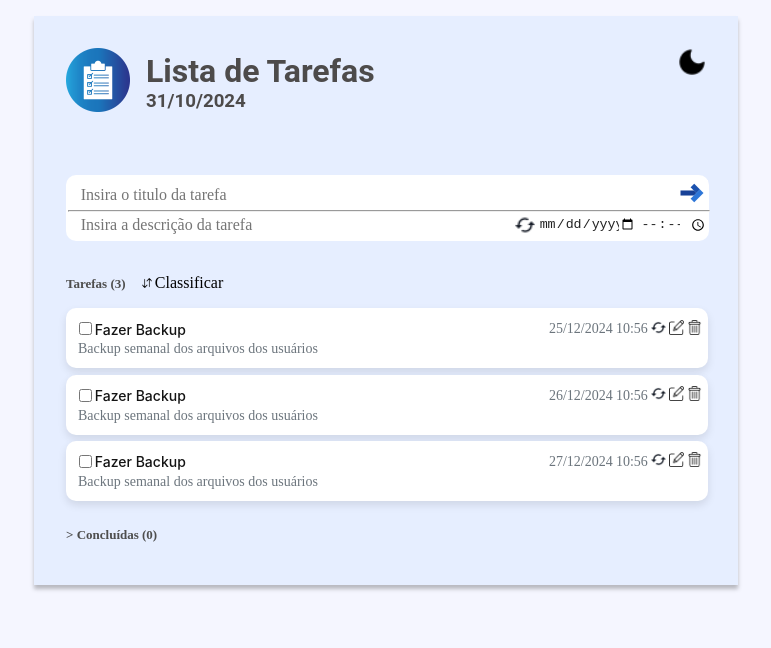
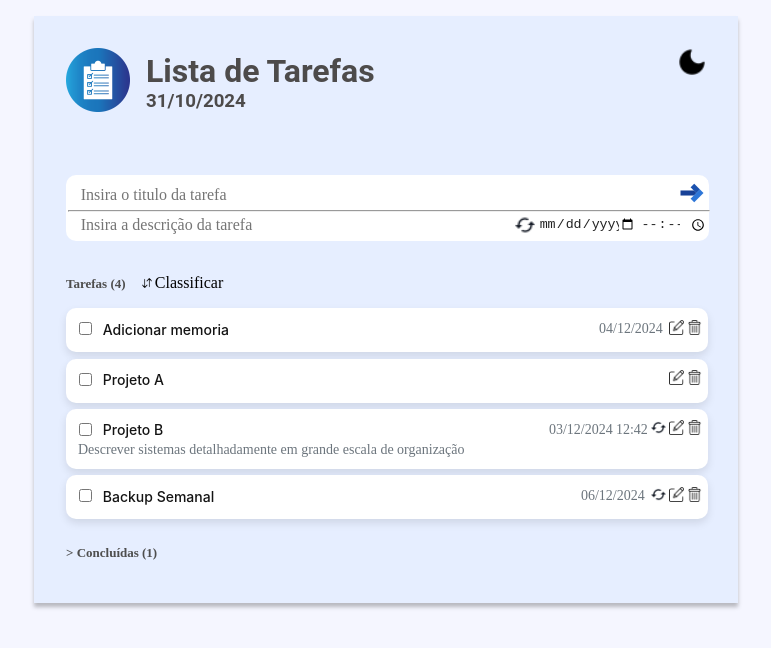
Before and after one commit to mariana-js/project-todo, an Angular app in the folder todo/: page /todo in a window 1280 px wide. Shown: the top 648 px of the page, without its empty margins (254-1025 px from the left). Built offline with nearby package versions, Linux system fonts and the light colour scheme; data requests are answered from the project's data file.

Commit message:
Some changes css

```diff
--- a/todo/db.json
+++ b/todo/db.json
@@ -1,31 +1,49 @@
 {
   "taks": [
     {
-      "id": "0551c6e9-f555-44ae-9ed5-cb2591607ddc",
-      "title": "Fazer Backup",
-      "description": "Backup semanal dos arquivos dos usuários",
-      "date": "2024-12-25",
-      "time": "10:56",
+      "id": "0660b912-5dd6-4092-bf6e-4153ab31b490",
+      "title": "Adicionar memoria",
+      "description": "",
+      "date": "2024-12-04",
+      "time": null,
       "status": false,
-      "repeat": "diariamente"
+      "repeat": ""
     },
     {
-      "id": "7b016549-0ab5-42e0-9b94-90d0872cd0fa",
-      "title": "Fazer Backup",
-      "description": "Backup semanal dos arquivos dos usuários",
-      "date": "2024-12-26",
-      "time": "10:56",
+      "id": "31128f4d-b1e3-4188-a11d-d356576ad490",
+      "title": "Projeto A",
+      "description": "",
+      "date": null,
+      "time": null,
       "status": false,
-      "repeat": "diariamente"
+      "repeat": ""
     },
     {
-      "id": "4062e3a3-4a62-4f43-87f9-615a1d50fa48",
-      "title": "Fazer Backup",
-      "description": "Backup semanal dos arquivos dos usuários",
-      "date": "2024-12-27",
-      "time": "10:56",
+      "id": "7911ffde-5d3d-411a-9be6-45462526db4c",
+      "title": "Projeto B",
+      "description": "Descrever sistemas detalhadamente em grande escala de organização",
+      "date": "2024-12-03",
+      "time": "12:42",
       "status": false,
-      "repeat": "diariamente"
+      "repeat": "mensalmente"
+    },
+    {
+      "id": "669accd1-5577-4c95-ac4f-8f389142247d",
+      "title": "Projeto C",
+      "description": "",
+      "date": "2024-12-10",
+      "time": null,
+      "status": true,
+      "repeat": ""
+    },
+    {
+      "id": "31e8e33c-349b-4e77-82e4-4f92e425b266",
+      "title": "Backup Semanal",
+      "description": "",
+      "date": "2024-12-06",
+      "time": null,
+      "status": false,
+      "repeat": "semanalmente"
     }
   ]
 }
--- a/todo/src/todo/todo.component.css
+++ b/todo/src/todo/todo.component.css
@@ -39,7 +39,12 @@
   height: 0.7rem;
   cursor: pointer;
 }
-
+.remove {
+  margin: -4px 0px;
+  padding: 0px;
+  display: flex;
+  justify-content: flex-end;
+}
 .remove button {
   color: #bd0303;
   font-size: 13px;
@@ -48,7 +53,6 @@
   display: grid;
   justify-items: center;
   border-radius: 14px;
-  margin-top: 0.6rem;
   cursor: pointer;
   border: none;
 }
@@ -322,23 +326,13 @@ h4 {
   font-size: 14px;
   color: #141414;
   text-align: left;
-
+  padding-left: 0.5rem;
   white-space: nowrap;
 
   overflow: hidden;
   text-overflow: clip;
-  /* border: 1px solid #000000; */
 }
 
-/* Célula de descrição ocupando toda a linha */
-/* input[type="checkbox"] {
-  color: #000000;
-  width: 25px;
-  height: 25px;
-  clip-path: circle(46% at 50% 50%);
-
-
-} */
 .task-description {
   flex: 1 0 100%;
   color: #6c757d;
--- a/todo/src/todo/todo.component.html
+++ b/todo/src/todo/todo.component.html
@@ -22,7 +22,7 @@
     <div class="principal">
       <div style="height: 19px;">
 
-        <div class="clear" *ngIf="this.taskSelected === true || select === true">
+        <div class="clear" *ngIf="(this.taskSelected === true || select === true) && newTask.title !== ''">
           <span class="repitition">{{newTask.repeat || repitition}}</span>
           <img (click)="clear(); select = false" src="assets/x.png" alt="">
         </div>
@@ -30,7 +30,8 @@
       <div class="container-add-alt-task">
 
         <div class="title-task-first-line">
-          <input (click)="select = true" class="title-task" type="text" [(ngModel)]="newTask.title" placeholder="Insira o titulo da tarefa">
+          <input (click)="select = true" class="title-task" type="text" [(ngModel)]="newTask.title"
+            placeholder="Insira o titulo da tarefa">
           <button type="submit" (click)="save();select = false">
             <img src="assets/add.png" alt="add-task">
           </button>
@@ -65,11 +66,13 @@
               <img src="assets\no-repeat.png" alt="">Sem repetição
             </button>
           </div>
-          <div class="remove" *ngIf="this.taskSelected === true && (newTask.date || newTask.time) !== null">
-            <button (click)="clearTime()">{{remove}}</button>
-          </div>
         </div>
       </div>
+      <div class="remove"
+        *ngIf="(this.taskSelected === true && (newTask.date || newTask.time) !== null) || ((newTask.date || newTask.time) !== null)">
+        <button (click)="clearTime()">{{remove}}</button>
+      </div>
+
     </div>
     <div class="tasks-container">
       <div>
@@ -90,12 +93,16 @@
                 <span>Classificar por: </span>
               </div>
               <div>
-                <button (click)="atributeOrderTasks('date'); toggleMenu()"> <img src="assets\order-date.png" alt="">Data de
+                <button (click)="atributeOrderTasks('date'); toggleMenu()"> <img src="assets\order-date.png" alt="">Data
+                  de
                   Conclusão</button>
-                <button (click)="atributeOrderTasks('title'); toggleMenu()"> <img src="assets\order-word.png" alt="">Ordem
+                <button (click)="atributeOrderTasks('title'); toggleMenu()"> <img src="assets\order-word.png"
+                    alt="">Ordem
                   Alfabética</button>
-                <button (click)="this.criterio = 'semordem'; loadTasks(); toggleMenu()"> <img src="assets\x2.png" alt="" class="x">Remover
-                  Classificação</button> </div>
+                <button (click)="this.criterio = 'semordem'; loadTasks(); toggleMenu()"> <img src="assets\x2.png" alt=""
+                    class="x">Remover
+                  Classificação</button>
+              </div>
             </div>
 
           </div>
--- a/todo/src/todo/todo.component.ts
+++ b/todo/src/todo/todo.component.ts
@@ -33,6 +33,7 @@ export class TodoComponent {
   r: boolean = false;
   repitition: string = '';
   select: boolean = false;
+  // selectClearTime: boolean = false;
 
   newTask: Task = {
     id: '',
@@ -43,6 +44,7 @@ export class TodoComponent {
     status: false,
     repeat: ''
   }
+
 
   constructor(private todoService: TodoService) { }
 
@@ -197,6 +199,7 @@ export class TodoComponent {
       }
     });
     this.loadTasks();
+    this.clear();
   }
 
 
```
